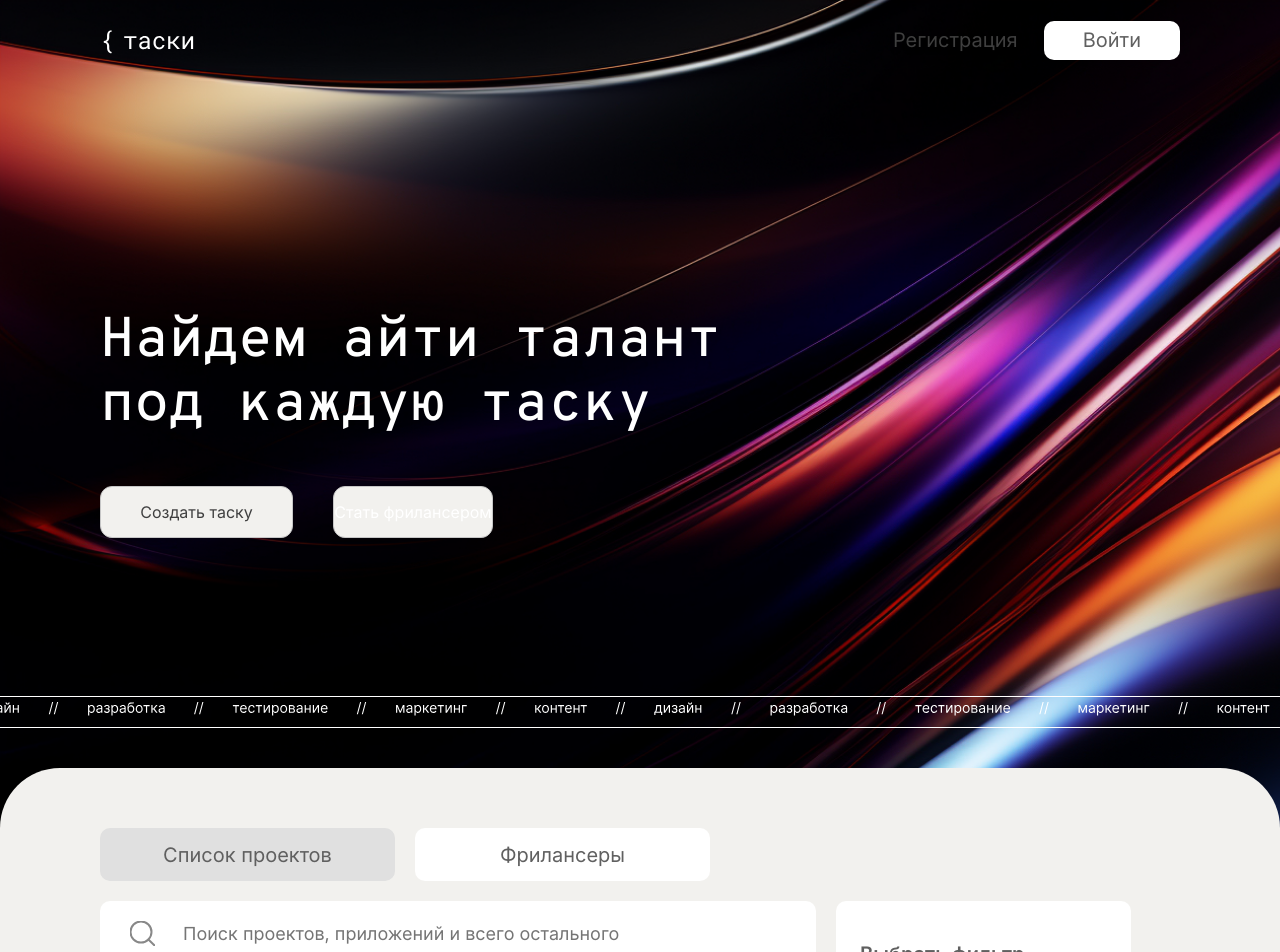
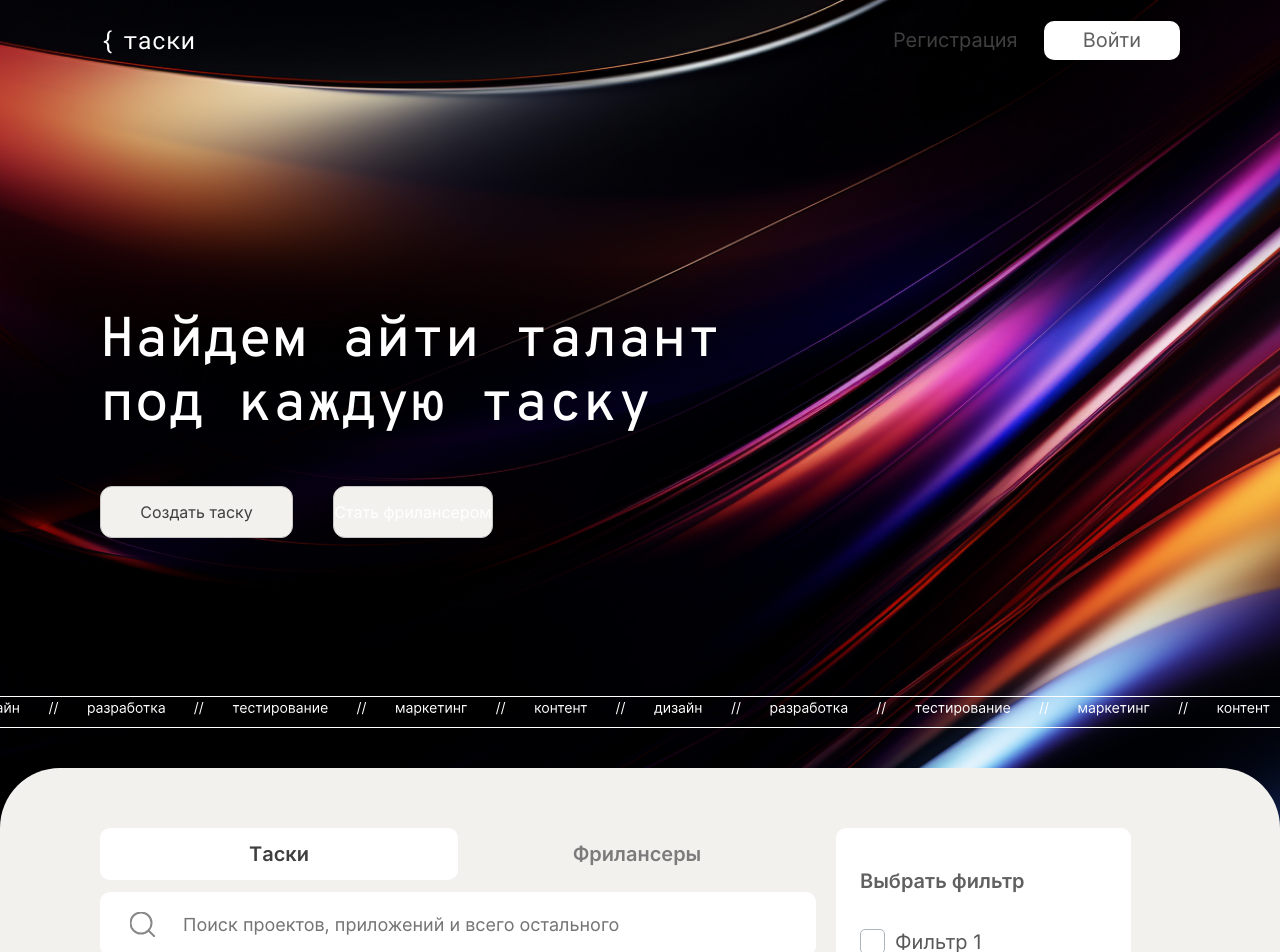
Before and after one commit to tutanhamon667/contract, a React (Create React App) app in the folder frontend/: page / in a window 1280 px wide. Shown: the top 952 px of the page. Built offline with nearby package versions, Linux system fonts and the light colour scheme.

Commit message:
refactor: изменить дизайн главной страницы

```diff
--- a/frontend/src/components/FreelanceOrder/FreelanceOrder.jsx
+++ b/frontend/src/components/FreelanceOrder/FreelanceOrder.jsx
@@ -3,11 +3,13 @@ import React from "react";
 import SearchMain from "../SearchMain/SearchMain";
 import FilterSection from "../FilterSection/FilterSection";
 import OrderCards from "../OrderCards/OrderCards";
+import OperationMode from "../OperationMode/OperationMode"
 
 function FreelanceOrder() {
   return (
     <section className="freelance-order">
       <div className="freelance-order__column-order">
+        <OperationMode/>
         <SearchMain />
         <OrderCards />
       </div>
--- a/frontend/src/components/Main/Main.jsx
+++ b/frontend/src/components/Main/Main.jsx
@@ -1,7 +1,6 @@
 import "./Main.css";
 import React from "react";
 import StartWork from "../StartWork/StartWork";
-import OperationMode from "../OperationMode/OperationMode";
 import FreelanceOrder from "../FreelanceOrder/FreelanceOrder";
 import { useLocation } from "react-router-dom";
 import Header from "../Header/Header";
@@ -17,7 +16,6 @@ function Main() {
         <div className="content__border"></div>
       </div>
       <div className="content__order-container">
-        <OperationMode />
         <FreelanceOrder />
       </div>
     </main>
--- a/frontend/src/components/OperationMode/OperationMode.css
+++ b/frontend/src/components/OperationMode/OperationMode.css
@@ -1,29 +1,32 @@
 .operation-mode {
-  margin-bottom: 20px;
   display: flex;
-  justify-content: flex-start;
   flex-direction: row;
-  align-items: center;
+  margin-bottom: 12px;
 }
 
 .operation-mode__button {
-  width: 295px;
-  height: 53px;
+  width: 50%;
+  height: 52px;
   border-radius: 10px;
   background: #fff;
   cursor: pointer;
-  color: #606060;
+  color: #3f3f3f;
+  border: none;
+  font-family: Inter;
   font-size: 20px;
   font-style: normal;
-  font-weight: 400;
-  line-height: normal;
-  border: none;
+  font-weight: 600;
+  line-height: 24px; /* 120% */
 }
 
-.operation-mode__button_projects {
-  margin-right: 20px;
+.operation-mode__button_freelance {
+  background-color: #f2f1ee;
+  font-size: 20px;
+  font-style: normal;
+  font-weight: 600;
+  line-height: 24px; /* 120% */
+  color: #7B7B7B;
 }
 
 .operation-mode__button_action {
-  background: #e0e0e0;
 }
--- a/frontend/src/components/OperationMode/OperationMode.jsx
+++ b/frontend/src/components/OperationMode/OperationMode.jsx
@@ -18,7 +18,7 @@ function OperationMode() {
         }
         onClick={() => setOperationMode(true)}
       >
-        Список проектов
+        Tаски
       </button>
       <button
         className={
```
